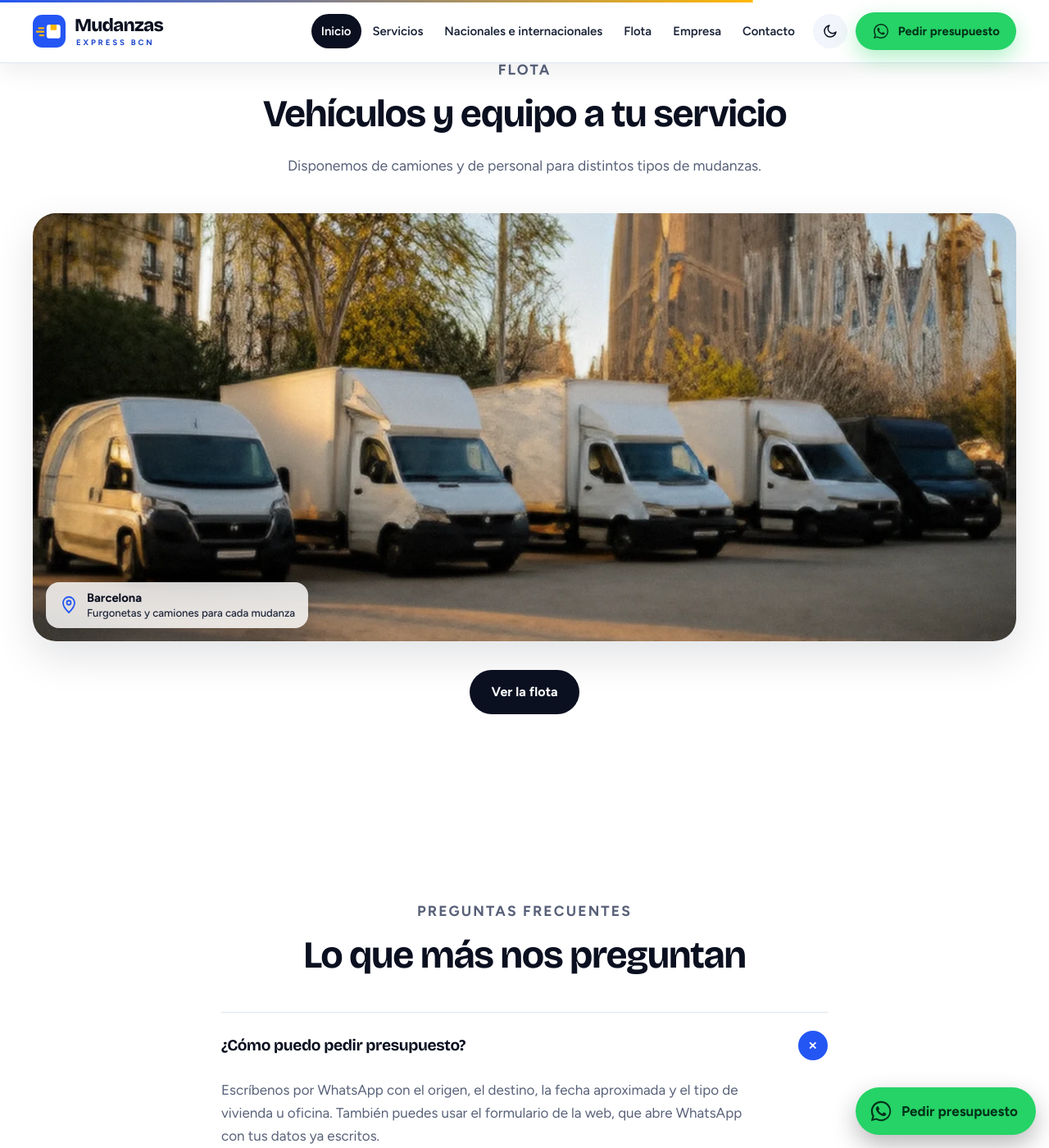
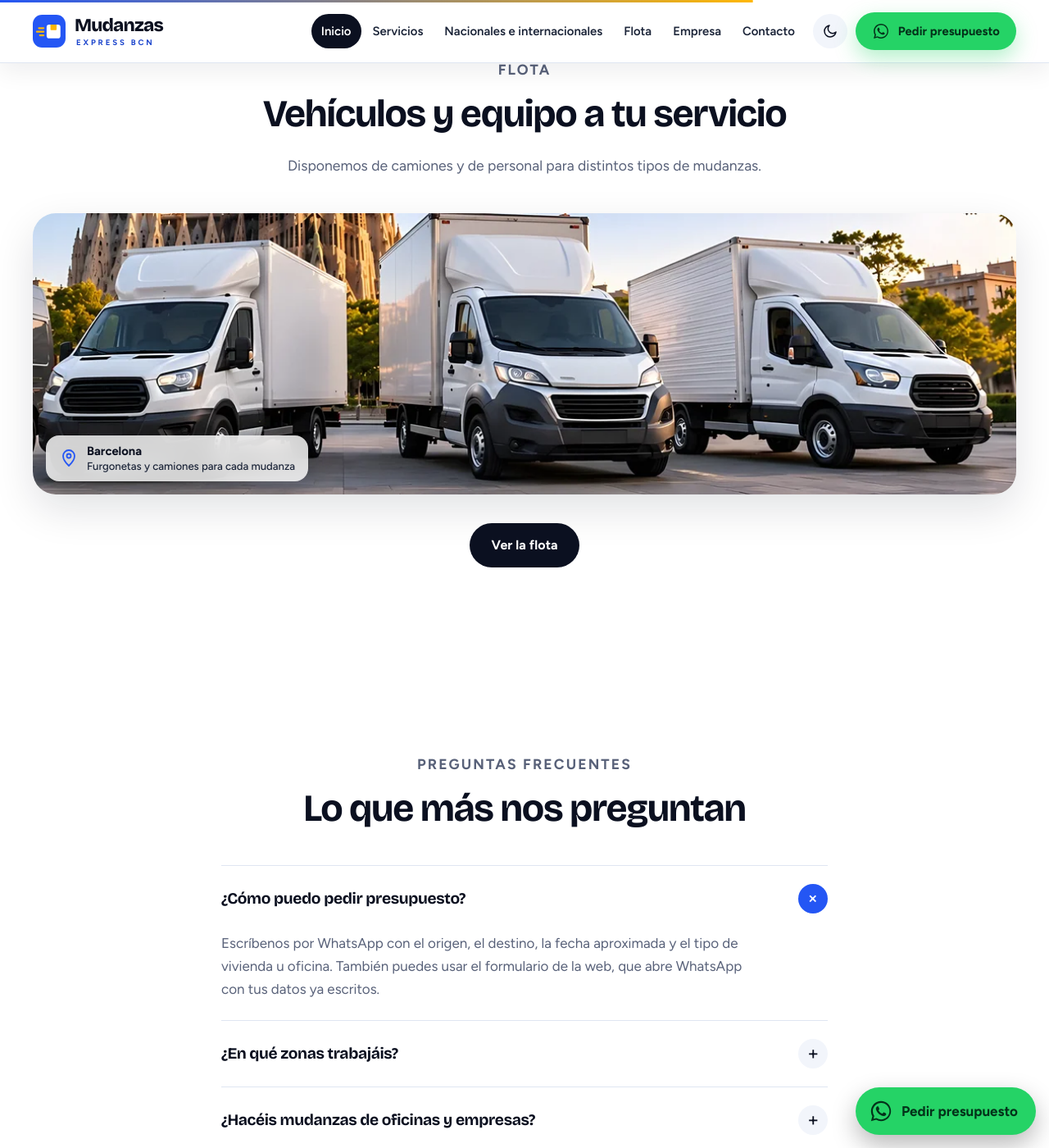
Before and after one commit to Gatsbys-stocks/mudanzas-express, a Jekyll site: the page built from index.html, in a window 1280 px wide and 1400 px high, scrolled down 3597 px. Shown: the whole window at 82% size. Built offline with Jekyll 4.4.1, drawn with Linux system fonts in a browser that asks for light colours.

Commit message:
Add files via upload

```diff
--- a/_includes/pano.html
+++ b/_includes/pano.html
@@ -1,4 +1,4 @@
 <figure class="pano" data-lightbox>
-  <img src="{{ '/assets/img/flota/flota-panoramica.webp' | relative_url }}" srcset="{{ '/assets/img/flota/flota-panoramica-1200.webp' | relative_url }} 1200w, {{ '/assets/img/flota/flota-panoramica.webp' | relative_url }} 1600w" sizes="(min-width:1200px) 1140px, 92vw" alt="Furgonetas y camiones de mudanzas aparcados con la Sagrada Familia al fondo" width="1600" height="696" loading="lazy">
+  <img src="{{ '/assets/img/flota/flota-panoramica.webp' | relative_url }}" srcset="{{ '/assets/img/flota/flota-panoramica-1200.webp' | relative_url }} 1200w, {{ '/assets/img/flota/flota-panoramica.webp' | relative_url }} 2000w" sizes="(min-width:1200px) 1140px, 92vw" alt="Tres camiones blancos de caja cerrada aparcados en fila" width="2000" height="565" loading="lazy">
   <figcaption class="pano-chip">{% include icon.html name="map" class="mini" %}<span><strong>Barcelona</strong>Furgonetas y camiones para cada mudanza</span></figcaption>
 </figure>
--- a/_sass/components.scss
+++ b/_sass/components.scss
@@ -171,11 +171,12 @@ figcaption{font-size:.92rem;color:var(--muted);padding:12px 4px 0;font-weight:60
 
 /* ---- Panoramica de la flota ---- */
 .pano{position:relative;overflow:hidden;border-radius:var(--r-lg);box-shadow:var(--shadow)}
-.pano img{width:100%;height:auto;min-height:210px;aspect-ratio:2.3/1;object-fit:cover;border-radius:0;box-shadow:none;transition:transform 1.2s cubic-bezier(.2,.7,.2,1)}
+.pano img{width:100%;height:auto;min-height:210px;aspect-ratio:3.5/1;object-fit:cover;border-radius:0;box-shadow:none;transition:transform 1.2s cubic-bezier(.2,.7,.2,1)}
 .pano:hover img{transform:scale(1.04)}
 .pano-chip{position:absolute;left:16px;bottom:16px;display:flex;align-items:center;gap:10px;margin:0;padding:10px 16px;border-radius:16px;background:var(--glass);-webkit-backdrop-filter:blur(12px);backdrop-filter:blur(12px);box-shadow:0 10px 28px rgba(11,16,32,.2);font-size:.82rem;line-height:1.3;font-weight:500;color:var(--text)}
 .pano-chip strong{display:block;font-size:.92rem;color:var(--heading)}
 .pano-chip .mini{width:24px;height:24px}
+@media (max-width:600px){.pano-chip{display:none}}
 
 /* ---- Foto de Barcelona en el esquema de rutas ---- */
 .route{overflow:hidden}
```
Also changed, not shown: README.md, assets/img/flota/flota-panoramica-1200.webp, assets/img/flota/flota-panoramica.webp.
